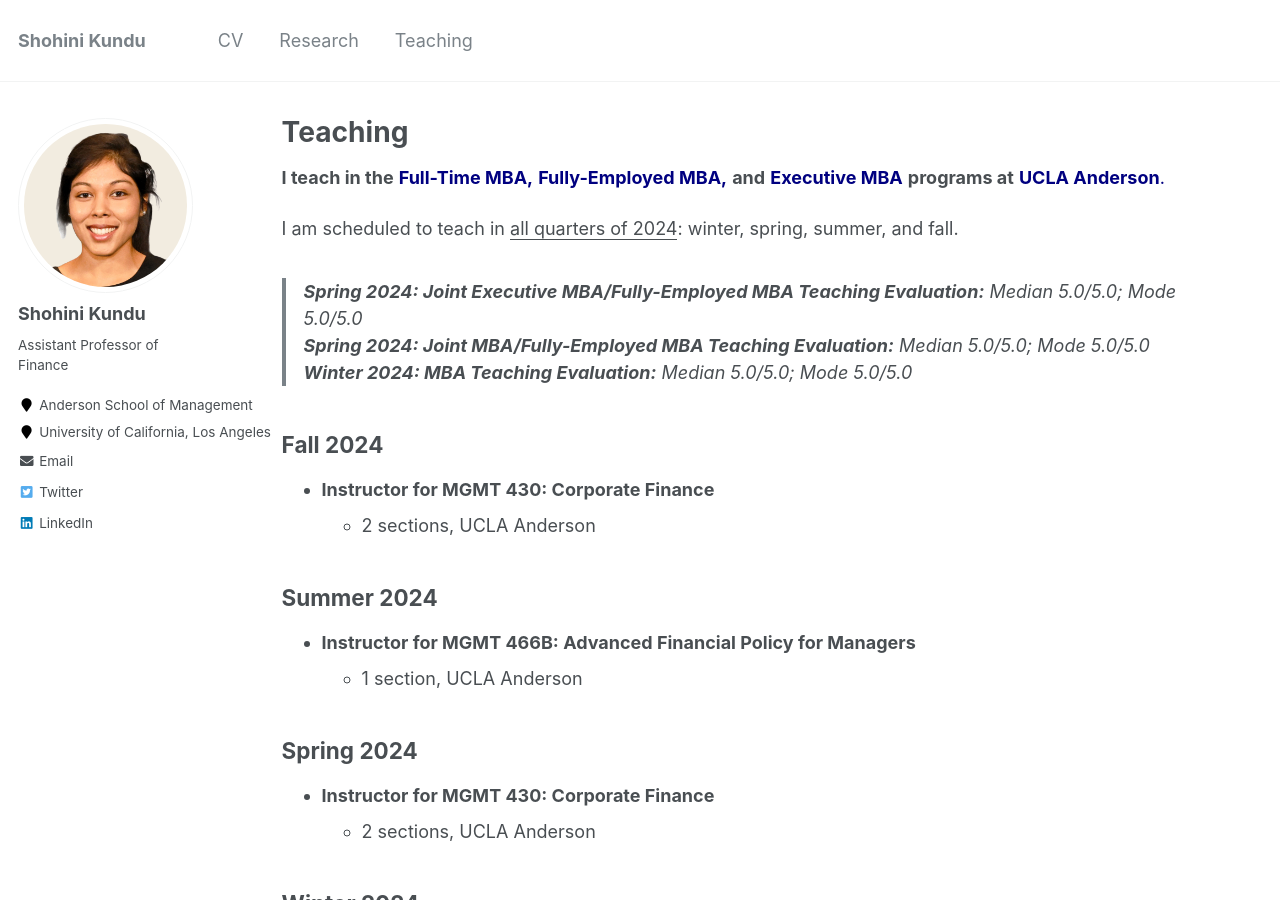
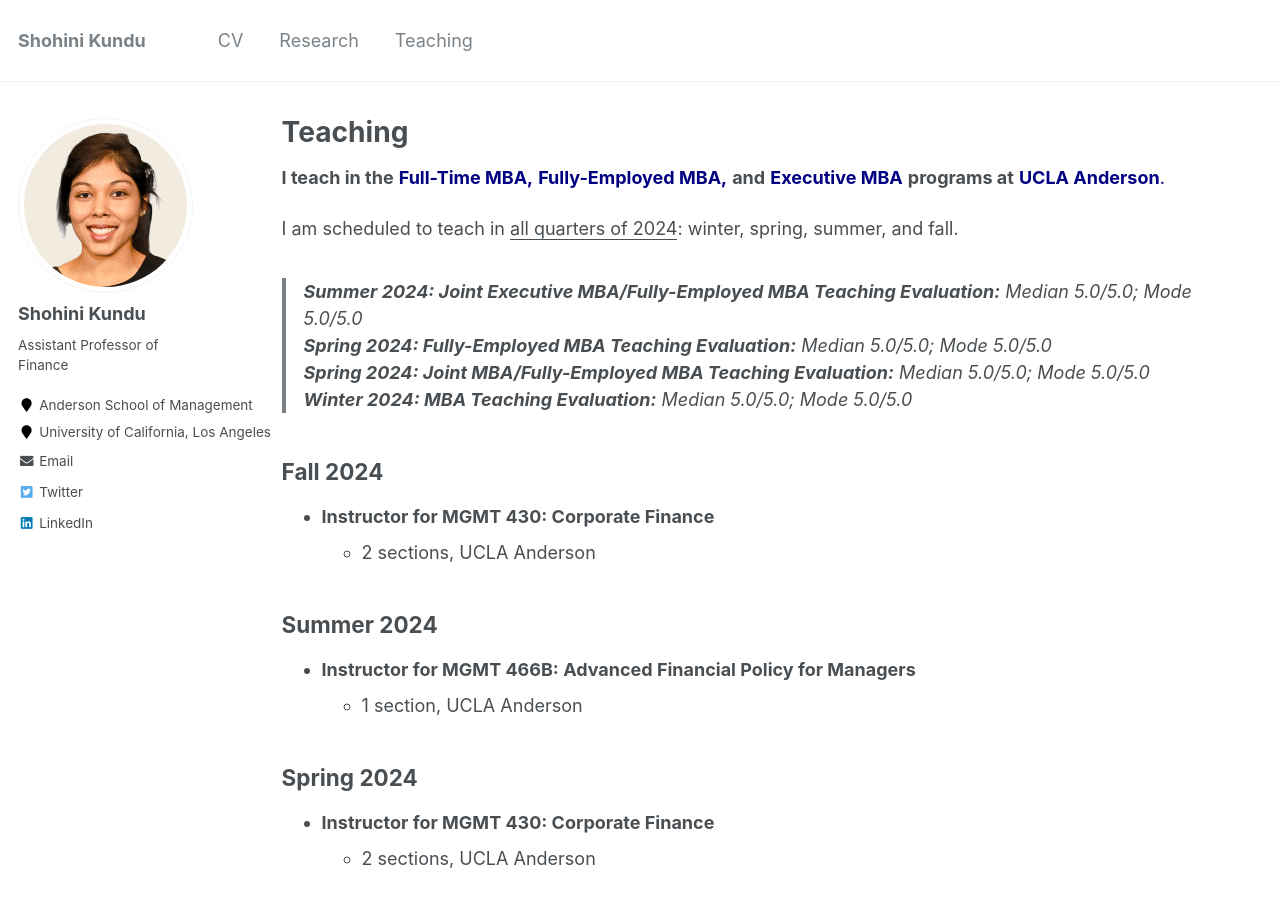
Before and after one commit to shohinikundu/shohinikundu.github.io, a Jekyll site: the page built from _pages/teaching.md, in a window 1280 px wide and 900 px high. Built offline with Jekyll 4.4.1, drawn with Linux system fonts in a browser that asks for light colours.

Commit message:
Update teaching.md

```diff
--- a/_pages/teaching.md
+++ b/_pages/teaching.md
@@ -8,7 +8,8 @@
 
 I am scheduled to teach in <ins>all quarters of 2024</ins>: winter, spring, summer, and fall.
 
-> **Spring 2024: Joint Executive MBA/Fully-Employed MBA Teaching Evaluation:** Median 5.0/5.0; Mode 5.0/5.0\
+> **Summer 2024: Joint Executive MBA/Fully-Employed MBA Teaching Evaluation:** Median 5.0/5.0; Mode 5.0/5.0\
+> **Spring 2024: Fully-Employed MBA Teaching Evaluation:** Median 5.0/5.0; Mode 5.0/5.0\
 > **Spring 2024: Joint MBA/Fully-Employed MBA Teaching Evaluation:** Median 5.0/5.0; Mode 5.0/5.0\
 > **Winter 2024: MBA Teaching Evaluation:** Median 5.0/5.0; Mode 5.0/5.0
 
```
